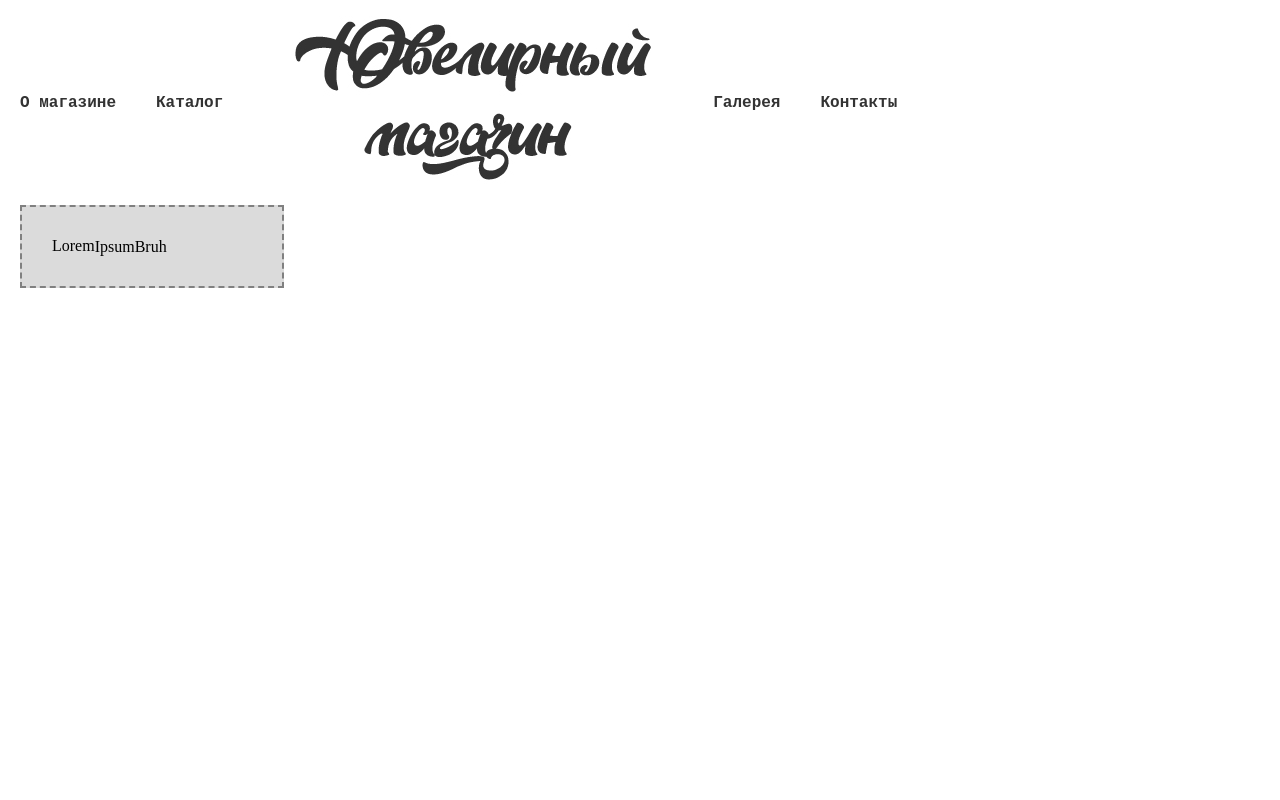
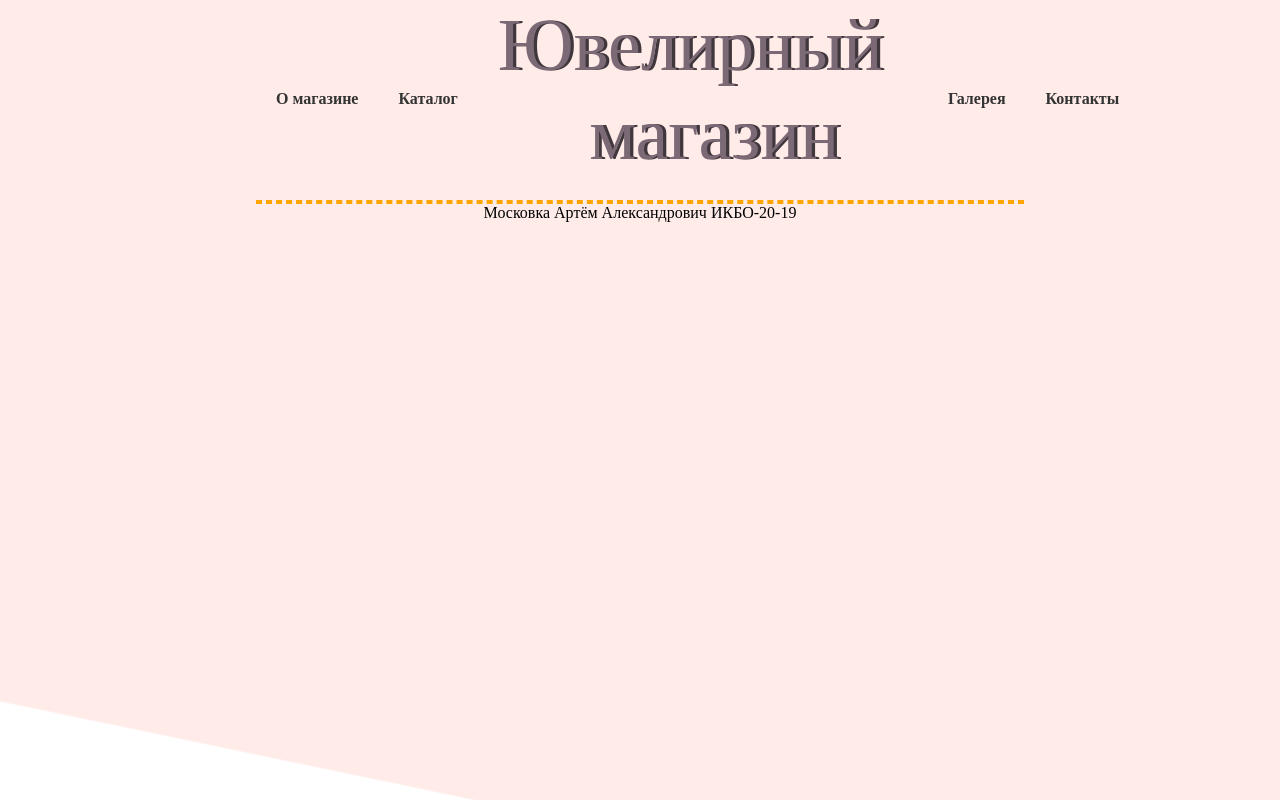
Before and after one commit to Artjxm/MyFirstSite, a website: page Finals - Course Project/index.html in a window 1280 px wide. Drawn offline with nearby package versions, Linux system fonts and the light colour scheme.

Commit message:
много чего

```diff
--- a/7 week (JS functions)/JS_functions.js
+++ b/7 week (JS functions)/JS_functions.js
@@ -26,8 +26,8 @@ var generateRusult = function () {
   var RandomWords = ["крыса", "вобла", "плотва", "мышь", "псина", "выдра"];
   return "У тебя " + pickRandWords(RandomBodyParts) + " будто " + pickRandWords(RandomAdjectives) + " " + pickRandWords(RandomWords);
 }
-var ChosenBodyPart = RandomBodyParts[Math.floor(Math.random()RandomBodyParts.length)];
-var ChosenAdjective = RandomAdjectives[Math.floor(Math.random()RandomAdjectives.length)];
+var ChosenBodyPart = RandomBodyParts[Math.floor(Math.random().RandomBodyParts.length)];
+var ChosenAdjective = RandomAdjectives[Math.floor(Math.random().RandomAdjectives.length)];
 var ChosenWord = RandomWords[Math.floor(Math.random()*RandomWords.length)];
 alert("У тебя "+ChosenBodyPart+" будто "+ChosenAdjective+ " "+ChosenWord);
 
--- a/Finals - Course Project/index.html
+++ b/Finals - Course Project/index.html
@@ -9,7 +9,6 @@
   <link rel="icon" type="image/png" sizes="32x32" href="src/favicon/favicon-32x32.png">
   <link rel="icon" type="image/png" sizes="16x16" href="src/favicon/favicon-16x16.png">
 
-  <script src="Scripts.js"></script>
   <script src="https://code.jquery.com/jquery-2.1.0.js"></script>
 </head>
 <body>
@@ -20,23 +19,36 @@
 -страницы каждого товара
 футер с ссылками
 -->
+<div class="container">
+  <div class="center-side">
+    <header>
+      <nav class="main-nav">
+        <ul class="menu-list">
+          <li><a href="index.html">О магазине</a></li>
+          <li><a href="">Каталог</a></li>
+          <li><div  class="link-logo">
+            <object data="src/nicerLogo.svg" width="450px" height="200px">broke</object>
+          </div></li>
+          <li><a href="">Галерея</a></li>
+          <li><a href="">Контакты</a></li>
+        </ul>
+      </nav>
+    </header>
 
-<header>
-  <nav class="hat">
-    <ul class="menu-list">
-      <li class="tab-about"><a href="index.html" class="link-about">О магазине</a></li>
-      <li class="tab-catalogue"><a href="" class="link-catalogue">Каталог</a></li>
-      <li class="tab-logo"><a class="link-logo" href="index.html"><img src="src/logo.jpg" alt="logo"></a></li>
-      <li class="tab-gallery"><a href="" class="link-gallery">Галерея</a></li>
-      <li class="tab-contacts"><a href="" class="link-contacts">Контакты</a></li>
-    </ul>
-  </nav>
-</header>
+    <main>
+      <div class="main-about">
 
-<div>
-  <p><span id="sub">Lorem</span>Ipsum<span id="sup">Bruh</span></p>
+      </div>
+    </main>
 
+    <footer>
+      <div class="footer"><p>Московка Артём Александрович ИКБО-20-19</p></div>
+    </footer>
+  </div>
 </div>
+
+
+
 
 </body>
 </html>
--- a/Finals - Course Project/main page style.css
+++ b/Finals - Course Project/main page style.css
@@ -1,58 +1,48 @@
-* {
+* { /* Подчищаем отсупы и поля */
   margin: 0;
   padding: 0;
+
 }
 
-.hat {
-  margin-right: auto;
-  margin-left: auto;
+body {
+  background: url("src/backgruuund.png") center no-repeat;
+}
+
+.center-side {
+  width: 60%;
+  margin: auto;
+  text-align: center; /* центрируем всЁ */
 }
 
 .menu-list {
-  padding: 0;
-  margin: 0;
   list-style-type: none; /* Убираем маркеры */
-  width: 100px;
-}
-
-ul {
   display: inline-flex; /* горизонтальное расположение элементов */
-  align-items: center; /* вертикальное центрирование элементов */
-
 }
 
 .menu-list a {
   text-decoration: none; /* убираем подчеркивание ссылок */
-  padding: 80px 20px 80px;
+  padding: 90px 20px;
   font-weight: bold;
   display: block;
   color: #333333;
   white-space: nowrap;
-  font-family: "Courier New", serif;
+  font-family: "Bauhaus 93", serif;
 }
 
 .menu-list .link-logo {
   padding: 0; /* Избавляемся от рамок вокруг изображения */
-  width: 1%; /* Мера по избавлению от назойливой полоски под изображением */
+  height: 200px; /* фиксированная высота */
 }
 
 .menu-list a:hover {
-  background-color: #fff9f9;
-  color: #333333;
+  background-color: #f1d7d7;
 }
 
-p {
-  padding: 30px;
-  background: #dbdbdb;
-  border: 2px gray dashed;
-  width: 200px;
-  margin-left: 20px;
+.main-about {
+  border: 2px dashed orange;
+  top:220px; /*это важно*/
 }
 
-#sub {
-  vertical-align: text-bottom;
+.footer {
+  bottom: 5px; /*это тоже важно*/
 }
-
-#sup {
-  vertical-align: baseline;
-}
```
Also changed, not shown: Finals - Course Project/src/backgruuund.png (added), Finals - Course Project/src/nicerLogo.svg (added).
